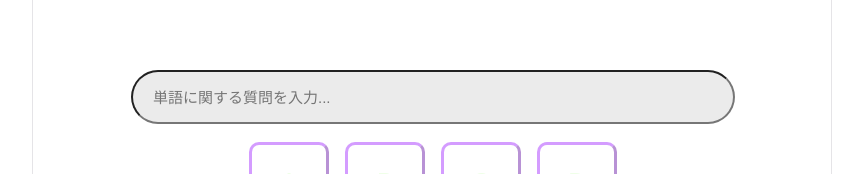
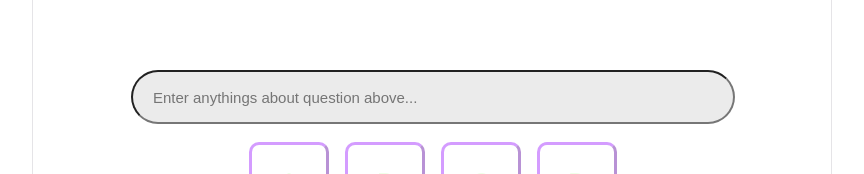
Before and after one commit to Luhito/Ruid.AI, a React (Vite) app in the folder frontend/: page /question in a window 1280 px wide. Shown: the part 555-729 px from the top of the page, without its empty margins (208-1072 px from the left). Built offline with nearby package versions, Linux system fonts and the light colour scheme.

Commit message:
openapi対応用に整備

```diff
--- a/frontend/src/assets/pages/question/QuestionPage.logic.ts
+++ b/frontend/src/assets/pages/question/QuestionPage.logic.ts
@@ -12,7 +12,8 @@ export const useQuestionPageLogic = (states: QuestionPageState) => {
             correct_answer_index: 1,
             choiceTags: ['A', 'B', 'C', 'D'],
             choiceTexts: ['choice1', 'choice2', 'choice3', 'choice4'],
-            question_test: "テスト用問題文\n\n改行もあるよ\n\n**how's the bold letter?**"
+            question_test: "テスト用問題文\n\n改行もあるよ\n\n**how's the bold letter?**",
+            explanation_test: "ここに説明が表示されるはずです\n\n**それも、マークダウンで！**"
         }
     }
 
--- a/frontend/src/assets/pages/question/QuestionPage.tsx
+++ b/frontend/src/assets/pages/question/QuestionPage.tsx
@@ -77,7 +77,7 @@ const QuestionPage = () => {
 
                     {/** */}
                     <div className={styles['md-text']}>
-                        <MD>explanation</MD>
+                        <MD>{question.explanation_test}</MD>
                     </div>
                 </>)}
             </main>
@@ -89,7 +89,7 @@ const QuestionPage = () => {
                     <input
                         type="text"
                         className={styles['new-description-textbox']}
-                        placeholder="単語に関する質問を入力..."
+                        placeholder={t("textbox placeholder")}
                     />
                 </div>
 
--- a/frontend/src/assets/pages/question/locales/en.json
+++ b/frontend/src/assets/pages/question/locales/en.json
@@ -3,5 +3,6 @@
     "view answer": "View answer",
     "view answer message": "Reveal the answer?",
     "question": "Question.",
-    "explanation": "Explanation"
+    "explanation": "Explanation",
+    "textbox placeholder": "Enter anythings about question above..."
 }
--- a/frontend/src/assets/pages/question/locales/ja.json
+++ b/frontend/src/assets/pages/question/locales/ja.json
@@ -3,5 +3,6 @@
     "view answer": "解説を見る",
     "view answer message": "解答を表示します。よろしいですか？",
     "question": "問題",
-    "explanation": "解説"
+    "explanation": "解説",
+    "textbox placeholder": "単語に関する質問を入力..."
 }
```
